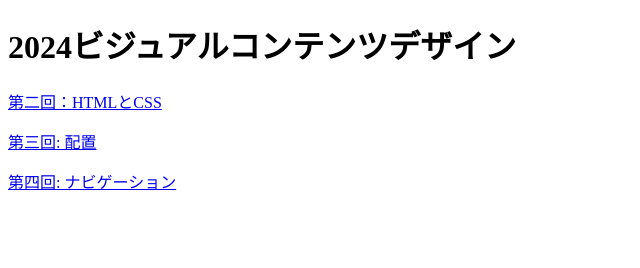
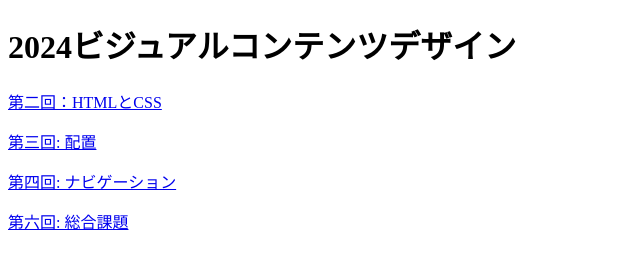
Before and after one commit to Hsn-k/2024VisualContentsDesign, a plain HTML site: page index.html in a window 1280 px wide. Shown: the whole page, without its empty margins (0-640 px from the left). Drawn offline with Linux system fonts and the light colour scheme.

Commit message:
Update index.html

```diff
--- a/index.html
+++ b/index.html
@@ -12,6 +12,7 @@
   <p><a href="https://hsn-k.github.io/2024VisualContentsDesign/2/index.html">第二回：HTMLとCSS</a></p>
   <p><a href="https://hsn-k.github.io/2024VisualContentsDesign/3/3_cake.html">第三回: 配置</a></p>
   <p><a href="https://hsn-k.github.io/2024VisualContentsDesign/4/menu_sample1.html">第四回: ナビゲーション</p>
+  <p><a href="https://hsn-k.github.io/2024VisualContentsDesign/5/5_yakiniku_top.html">第六回: 総合課題</p>
 </list>
 </body>
 </html>
```
